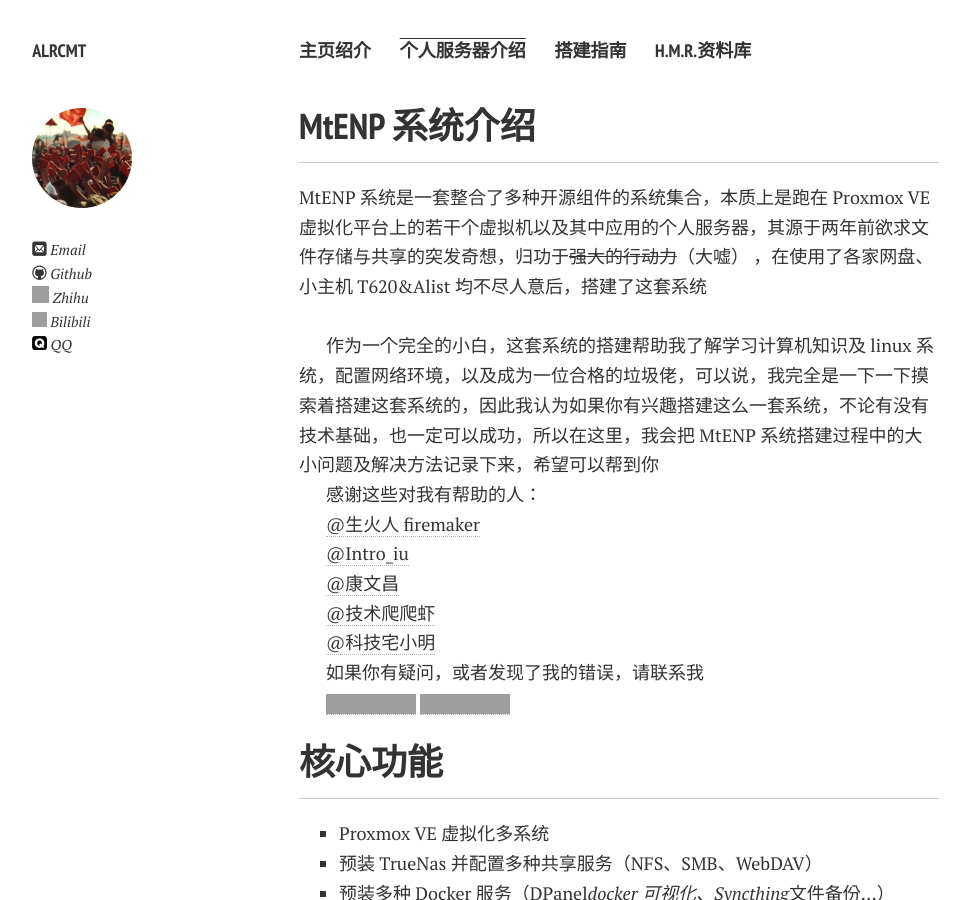
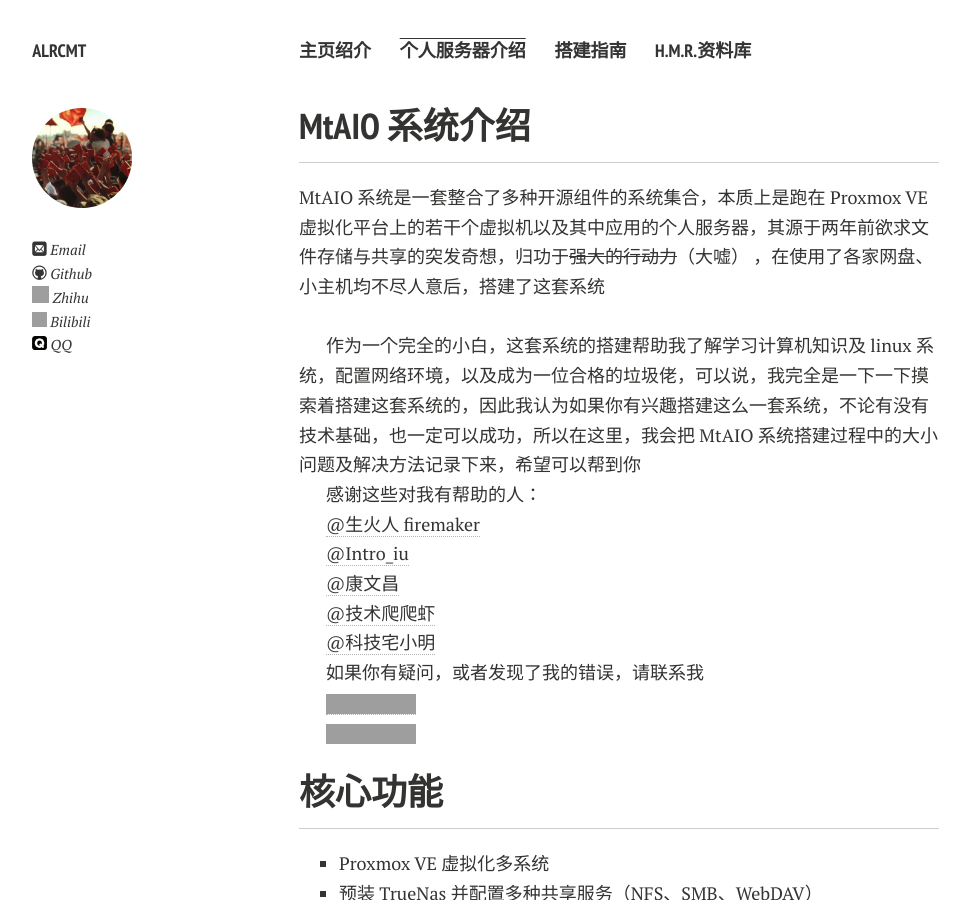
Before and after one commit to ALRCMt/personal-web, a Jekyll site: the page built from mtenp.md, in a window 1280 px wide and 900 px high. Shown: the whole window, without its empty margins (21-991 px from the left). Built offline with Jekyll 4.4.1, drawn with Linux system fonts in a browser that asks for light colours; nearby versions of some CDN libraries; comment, search, counter and statistics services are not loaded; a style sheet for code colours, icons or effects is not loaded; grey boxes are pictures that could not be loaded.

Commit message:
Update mtenp.md

```diff
--- a/mtenp.md
+++ b/mtenp.md
@@ -4,16 +4,16 @@ permalink: /MtENP/index.html
 title: 个人服务器介绍
 ---
 
-## MtENP 系统介绍
+## MtAIO 系统介绍
 
 <hr />
 
-MtENP 系统是一套整合了多种开源组件的系统集合，本质上是跑在 Proxmox VE 虚拟化平台上的若干个虚拟机以及其中应用的个人服务器，其源于两年前欲求文件存储与共享的突发奇想，归功于<del>强大的行动力</del>（大嘘）
-，在使用了各家网盘、小主机 T620&Alist 均不尽人意后，搭建了这套系统
+MtAIO 系统是一套整合了多种开源组件的系统集合，本质上是跑在 Proxmox VE 虚拟化平台上的若干个虚拟机以及其中应用的个人服务器，其源于两年前欲求文件存储与共享的突发奇想，归功于<del>强大的行动力</del>（大嘘）
+，在使用了各家网盘、小主机均不尽人意后，搭建了这套系统
 
 <br />
 
-作为一个完全的小白，这套系统的搭建帮助我了解学习计算机知识及 linux 系统，配置网络环境，以及成为一位合格的垃圾佬，可以说，我完全是一下一下摸索着搭建这套系统的，因此我认为如果你有兴趣搭建这么一套系统，不论有没有技术基础，也一定可以成功，所以在这里，我会把 MtENP 系统搭建过程中的大小问题及解决方法记录下来，希望可以帮到你
+作为一个完全的小白，这套系统的搭建帮助我了解学习计算机知识及 linux 系统，配置网络环境，以及成为一位合格的垃圾佬，可以说，我完全是一下一下摸索着搭建这套系统的，因此我认为如果你有兴趣搭建这么一套系统，不论有没有技术基础，也一定可以成功，所以在这里，我会把 MtAIO 系统搭建过程中的大小问题及解决方法记录下来，希望可以帮到你
 
 感谢这些对我有帮助的人：
 
@@ -29,7 +29,9 @@ MtENP 系统是一套整合了多种开源组件的系统集合，本质上是
 
 如果你有疑问，或者发现了我的错误，请联系我
 
+
 [![QQ](https://img.shields.io/badge/QQ-ALRCMt-white.svg)](https://qm.qq.com/q/4uVkK9nRPW?personal_qrcode_source=3)
+
 [![邮箱](https://img.shields.io/badge/邮箱-b122330417@163.com-blue.svg)](mailto:b122330417@163.com)
 
 ## 核心功能
```
